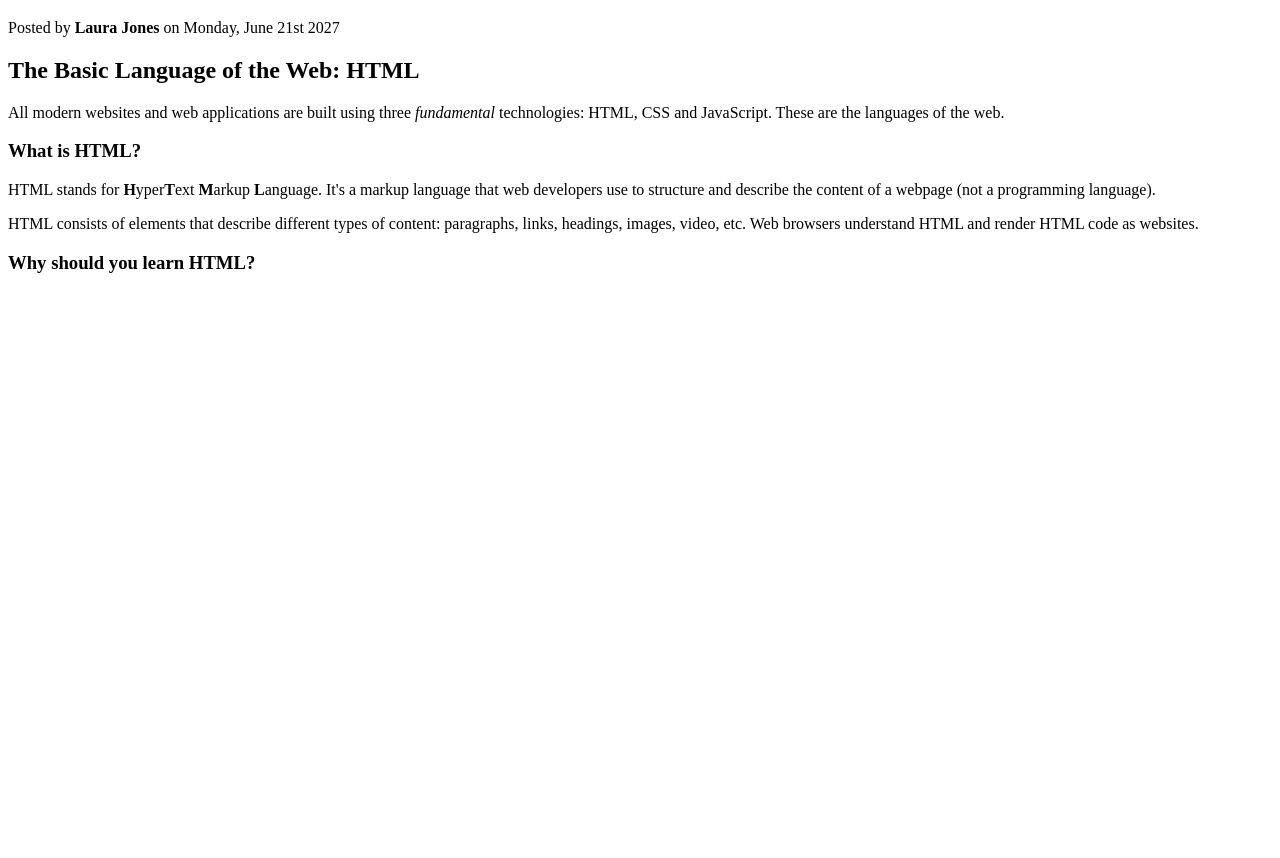
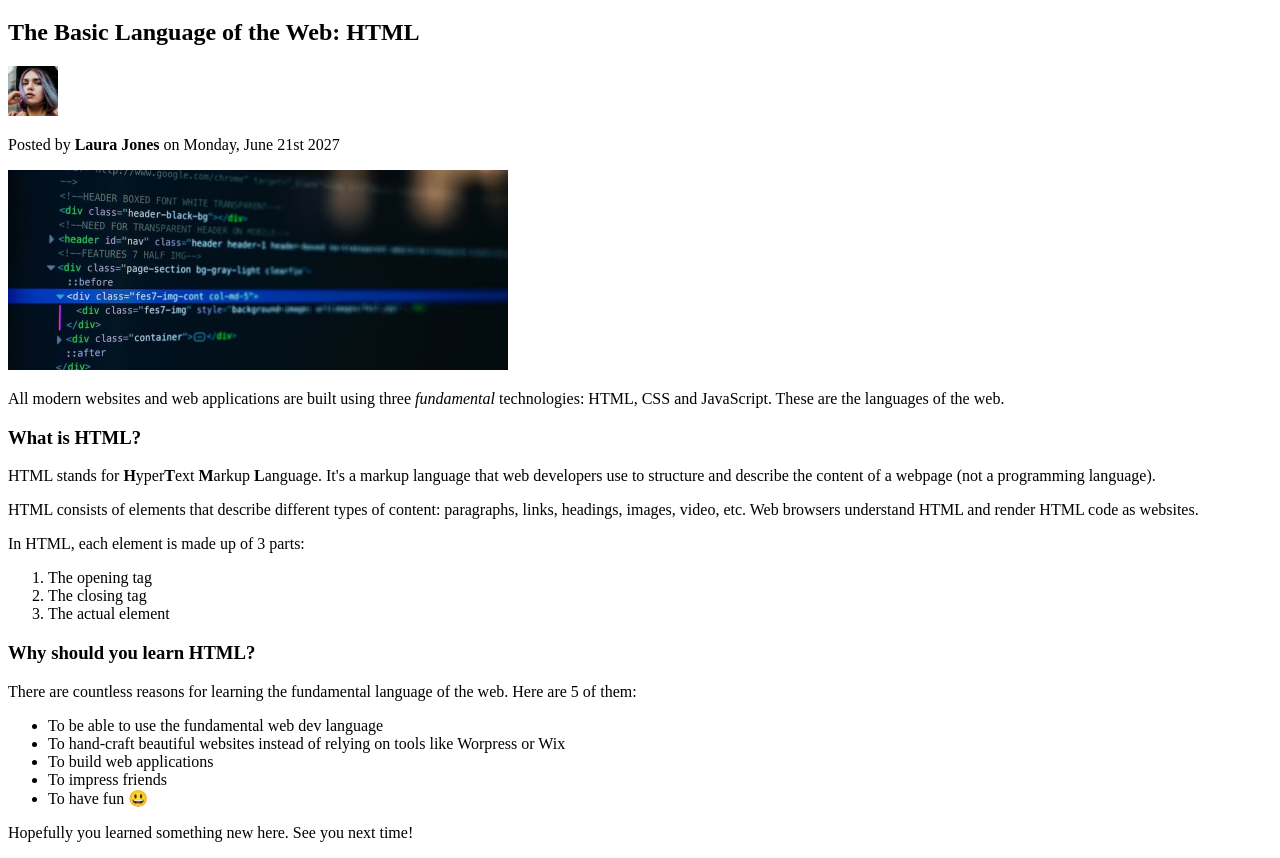
Before and after one commit to sanigai/my-html-projects, a plain HTML site: page 02-html-fundamentals/index.html in a window 1280 px wide. Shown: the part 62-920 px from the top of the page. Before the commit the page ends 800 px from the top, so only its background shows below. Drawn offline with Linux system fonts and the light colour scheme.

Commit message:
fundamentals for html

```diff
--- a/02-html-fundamentals/index.html
+++ b/02-html-fundamentals/index.html
@@ -7,9 +7,20 @@
   </head>
   <body>
     <h1>📘 The Code Magazine</h1>
+    <h2>The Basic Language of the Web: HTML</h2>
+    <img
+      src="laura-jones.jpg"
+      alt="Headshot of Laura Jones"
+      width="50"
+      height="50"
+    />
     <p>Posted by <strong>Laura Jones</strong> on Monday, June 21st 2027</p>
-
-    <h2>The Basic Language of the Web: HTML</h2>
+    <img
+      src="post-img.jpg"
+      alt="HTML code on a screen"
+      width="500"
+      height="200"
+    />
     <p>
       All modern websites and web applications are built using three
       <em>fundamental</em>
@@ -29,6 +40,29 @@
       paragraphs, links, headings, images, video, etc. Web browsers understand
       HTML and render HTML code as websites.
     </p>
+    <p>In HTML, each element is made up of 3 parts:</p>
+
+    <ol>
+      <li>The opening tag</li>
+      <li>The closing tag</li>
+      <li>The actual element</li>
+    </ol>
     <h3>Why should you learn HTML?</h3>
+    <p>
+      There are countless reasons for learning the fundamental language of the
+      web. Here are 5 of them:
+    </p>
+    <ul>
+      <li>To be able to use the fundamental web dev language</li>
+      <li>
+        To hand-craft beautiful websites instead of relying on tools like
+        Worpress or Wix
+      </li>
+      <li>To build web applications</li>
+      <li>To impress friends</li>
+      <li>To have fun 😃</li>
+    </ul>
+
+    <p>Hopefully you learned something new here. See you next time!</p>
   </body>
 </html>
```
